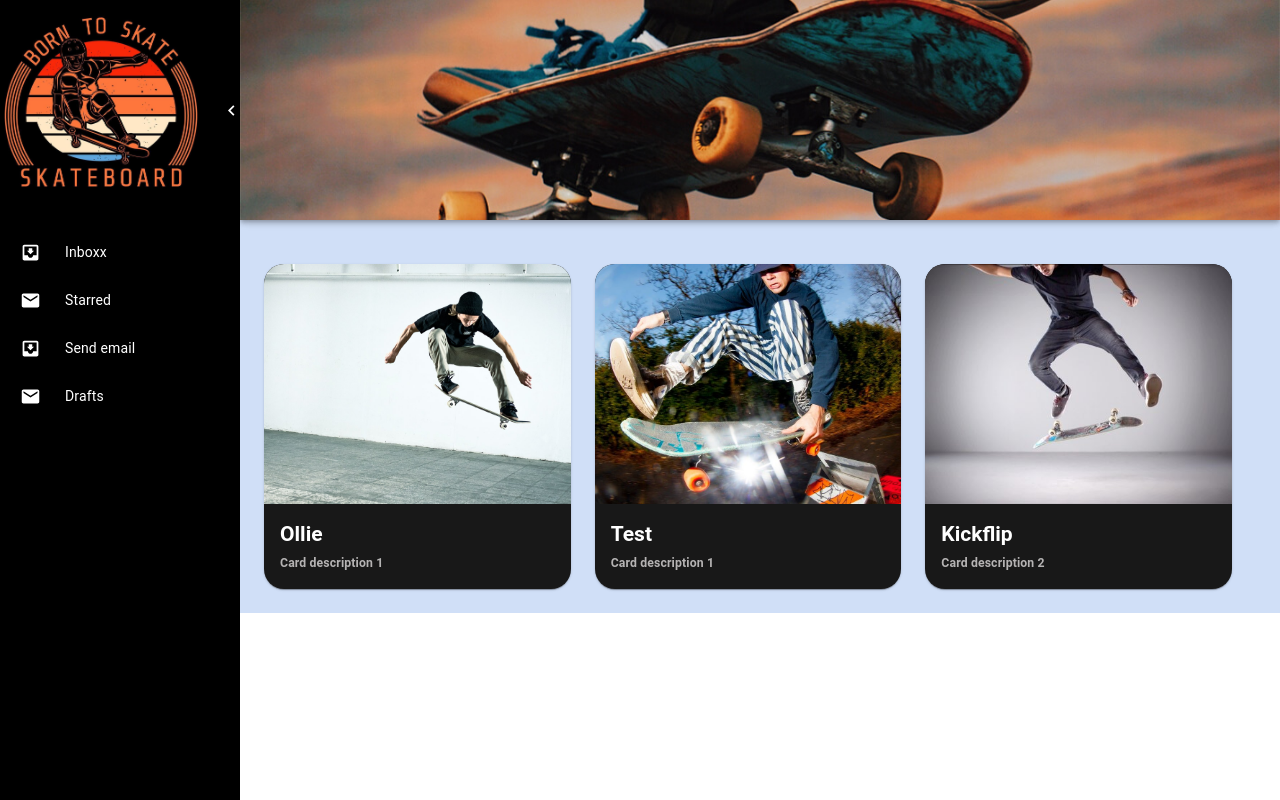
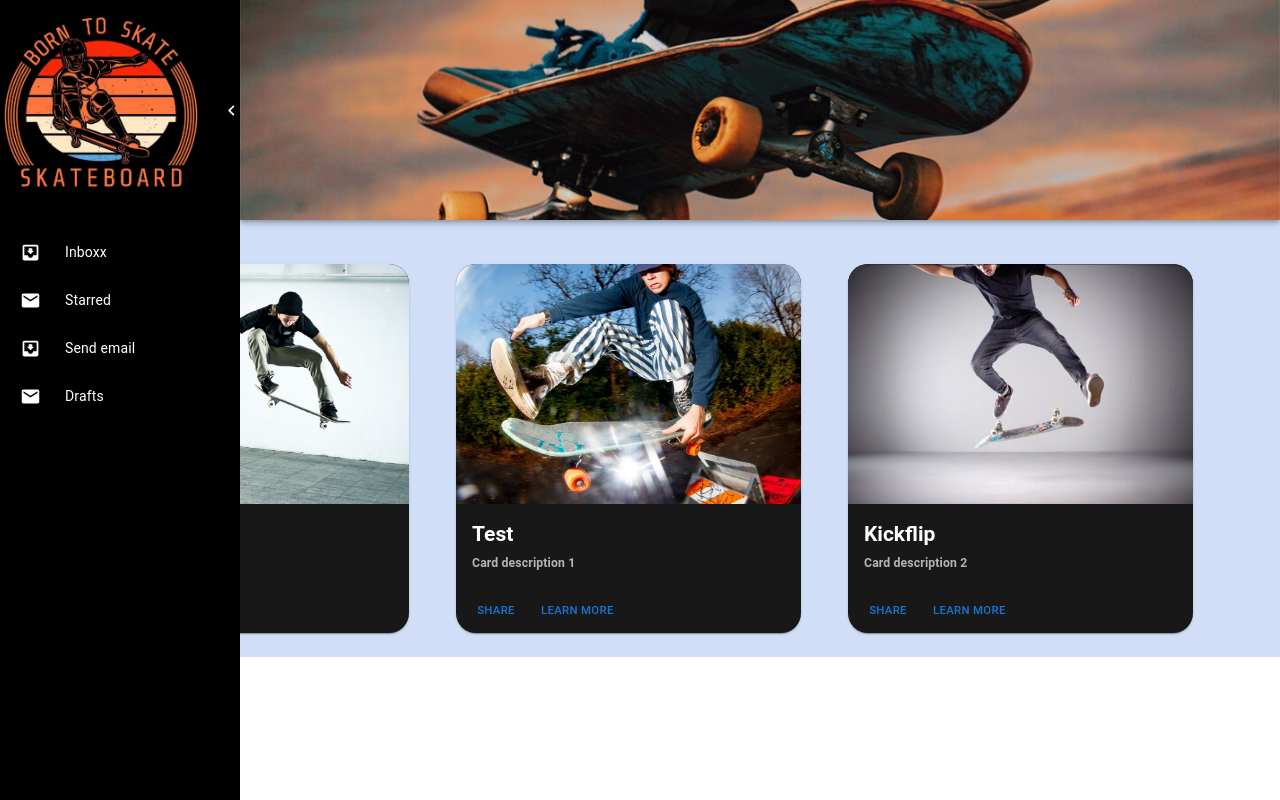
Before and after one commit to rafaelpolonio92/sport-frontend, a React (Create React App) app: page / in a window 1280 px wide. Built offline with nearby package versions, Linux system fonts and the light colour scheme.

Commit message:
setting youtube video

```diff
--- a/src/components/Cards/index.jsx
+++ b/src/components/Cards/index.jsx
@@ -1,8 +1,22 @@
-import React from 'react';
-import { CardActionArea, CardContent, CardMedia, Typography } from '@mui/material';
+import React, { useState } from 'react';
+import { CardActionArea, CardContent, CardMedia, Typography, CardActions, Button, Modal, Box } from '@mui/material';
 import { MatteBlackCard } from './styles';
 
-const MediaCard = ({ title, description, imageUrl }) => (
+const MediaCard = ({ title, description, imageUrl, videoUrl }) => {
+  const [modalOpen, setModalOpen] = useState(false);
+  const [selectedVideo, setSelectedVideo] = useState('');
+
+  const handleModalOpen = (videoUrl) => {
+    setSelectedVideo(videoUrl);
+    setModalOpen(true)
+  }
+
+  const handleModalClose = () => {
+    setModalOpen(false)
+  }
+
+  console.log(modalOpen)
+  return (
   <MatteBlackCard sx={{ maxWidth: 345, borderRadius: '20px' }}>
     <CardActionArea>
       <CardMedia
@@ -19,8 +33,36 @@ const MediaCard = ({ title, description, imageUrl }) => (
           {description}
         </Typography>
       </CardContent>
+      <CardActions>
+        <Button size="small">Share</Button>
+        <Button size="small" onClick={() => handleModalOpen(videoUrl)} >Learn More</Button>
+      </CardActions>
     </CardActionArea>
+
+    <Modal open={modalOpen} onClose={handleModalClose}>
+        <Box
+            sx={{
+              position: 'absolute',
+              top: '50%',
+              left: '50%',
+              transform: 'translate(-50%, -50%)',
+              bgcolor: 'background.paper',
+              outline: 'none',
+            }}
+          >
+            <iframe
+              width="560"
+              height="315"
+              src={selectedVideo + "?autoplay=1&mute=1"} // Adding autoplay and mute options
+              title="YouTube video player"
+              frameBorder="0"
+              allow="accelerometer; autoplay; clipboard-write; encrypted-media; gyroscope; picture-in-picture"
+              allowFullScreen
+            ></iframe>
+          </Box>
+      </Modal>
   </MatteBlackCard>
-);
+  )
+}
 
 export default MediaCard;
--- a/src/components/dashboard/index.jsx
+++ b/src/components/dashboard/index.jsx
@@ -1,4 +1,4 @@
-import React from 'react';
+import React, { useState } from 'react';
 import MediaCard from '../Cards';
 import { Grid, Box, Container } from '@mui/material';
 import { drawerWidth } from '../Sidebar/styles';
@@ -8,6 +8,7 @@ const cards = [
     title: 'Ollie',
     description: 'Card description 1',
     imageUrl: '/skateboard-trick-tipp-ollie.jpg',
+    videoUrl: 'https://www.youtube.com/embed/Jig3uiYsb4w'
   },
   {
     title: 'Test',
@@ -24,15 +25,16 @@ const cards = [
 
 const Dashboard = () => {
   return (
-    <Box component="main" sx={{ flexGrow: 1, p: 3, paddingLeft: 30, backgroundColor: '#d0dff7', }}>
+    <Box component="main" sx={{ flexGrow: 1, p: 3, backgroundColor: '#d0dff7', }}>
       <Container style={{ marginTop: drawerWidth }}>
-        <Grid container spacing={3} justifyContent="center" alignItems="center">
+        <Grid container spacing={3}>
           {cards.map((card, index) => (
               <Grid item key={index} xs={12} sm={6} md={4}>
                 <MediaCard
                   title={card.title}
                   description={card.description}
                   imageUrl={card.imageUrl}
+                  videoUrl={card.videoUrl}
                 />
               </Grid>
             ))}
```
